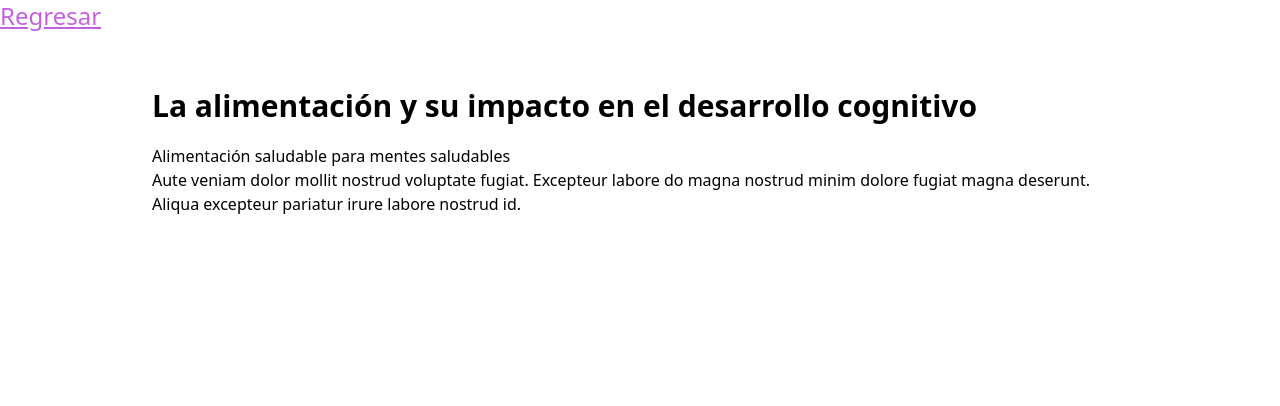
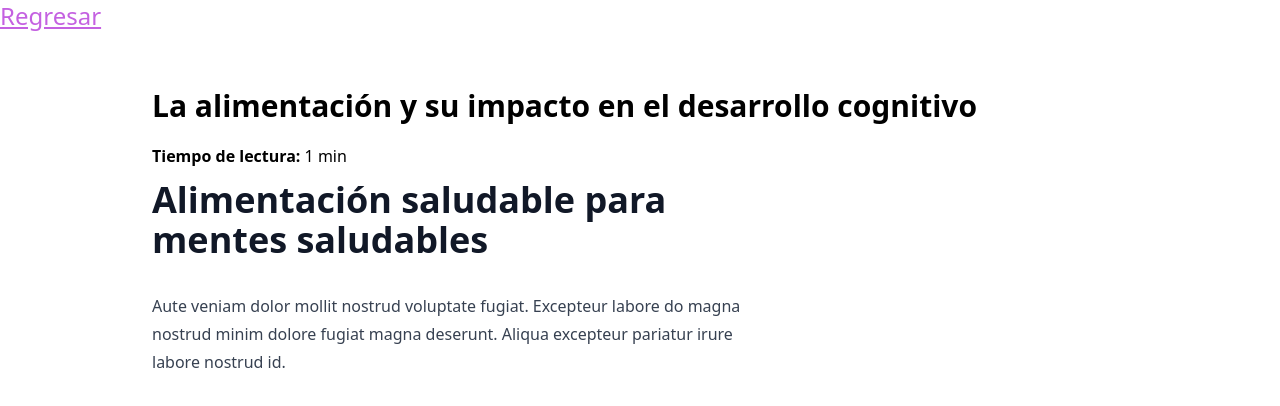
Before and after one commit to diferoca1978/color-kids, an Astro site: page /blog/alimetacion-cognitivo in a window 1280 px wide. Built offline with nearby package versions, Linux system fonts and the light colour scheme; Astro itself is replaced by a stand-in of ours.

Commit message:
reading time utility has been added

```diff
--- a/astro.config.mjs
+++ b/astro.config.mjs
@@ -5,5 +5,5 @@ import tailwind from '@astrojs/tailwind';
 
 // https://astro.build/config
 export default defineConfig({
-  integrations: [tailwind()]
+  integrations: [tailwind()],
 });
--- a/package.json
+++ b/package.json
@@ -13,10 +13,13 @@
     "astro": "^5.1.8",
     "gsap": "^3.12.7",
     "lenis": "^1.1.20",
+    "mdast-util-to-string": "^4.0.0",
     "preline": "^2.7.0",
+    "reading-time": "^1.5.0",
     "tailwindcss": "^3.4.17"
   },
   "devDependencies": {
-    "@tailwindcss/typography": "^0.5.16"
+    "@tailwindcss/typography": "^0.5.16",
+    "mdast-util-from-markdown": "^2.0.2"
   }
 }
--- a/src/components/blog/Typedpost.astro
+++ b/src/components/blog/Typedpost.astro
@@ -1,4 +1,5 @@
 ---
+import { getReadingTime } from "@/utils/readingTime";
 import { Image } from "astro:assets";
 import type { CollectionEntry } from "astro:content";
 
@@ -9,6 +10,8 @@ interface Props {
 const { post } = Astro.props;
 const { data, id } = post;
 const { title, description, image } = data;
+
+const readingTime = post.body ? getReadingTime(post.body) : "";
 ---
 
 <div>
@@ -40,6 +43,13 @@ const { title, description, image } = data;
         <p class="mt-3 text-gray-500">
           {description}
         </p>
+
+        <p class="mt-3 text-gray-500">
+          <strong>Tiempo de lectura: </strong>{
+            readingTime?.split(" ").slice(0, 2).join(" ")
+          }
+        </p>
+
         <p
           class="mt-4 inline-flex items-center gap-x-1 text-sm text-blue-600 decoration-2 group-hover:underline group-focus:underline font-medium"
         >
--- a/src/pages/blog/[...id].astro
+++ b/src/pages/blog/[...id].astro
@@ -1,5 +1,6 @@
 ---
 import BlogLayout from "@/layouts/BlogLayout.astro";
+import { getReadingTime } from "@/utils/readingTime";
 import { getCollection, render } from "astro:content";
 
 export const getStaticPaths = async () => {
@@ -13,12 +14,20 @@ export const getStaticPaths = async () => {
 
 const { post } = Astro.props;
 const { data } = post;
+console.log("🚀 ~ data:", data);
 const { title, description, image } = data;
 const { Content } = await render(post);
+
+const readingTime = post.body ? getReadingTime(post.body) : "";
 ---
 
 <BlogLayout title={title}>
   <h1 class="text-3xl font-bold mb-5">{title}</h1>
+  <p class="mb-3 text-gray-500">
+    <strong>Tiempo de lectura: </strong>{
+      readingTime?.split(" ").slice(0, 2).join(" ")
+    }
+  </p>
   <div class="prose">
     <Content />
   </div>
--- /dev/null
+++ b/src/utils/readingTime.ts
@@ -0,0 +1,16 @@
+import calculateReadingTime from 'reading-time';
+import { fromMarkdown } from 'mdast-util-from-markdown';
+import { toString } from 'mdast-util-to-string';
+
+export const getReadingTime = (text: string): string | undefined => {
+  if (!text || !text.length) return undefined;
+  try {
+    const { minutes } = calculateReadingTime(toString(fromMarkdown(text)));
+    if (minutes && minutes > 0) {
+      return `${Math.ceil(minutes)} min read`;
+    }
+    return undefined;
+  } catch (e) {
+    return undefined;
+  }
+};
--- a/tailwind.config.mjs
+++ b/tailwind.config.mjs
@@ -1,4 +1,5 @@
 /** @type {import('tailwindcss').Config} */
+
 export default {
 	content: [
 		'./src/**/*.{astro,html,js,jsx,md,mdx,svelte,ts,tsx,vue}',
@@ -17,6 +18,7 @@ export default {
 		extend: {},
 	},
 	plugins: [
-		require('preline/plugin', '@tailwindcss/typography'),
+		require('preline/plugin'),
+		require('@tailwindcss/typography'),
 	],
 }
```
Also changed, not shown: 1 other file.
